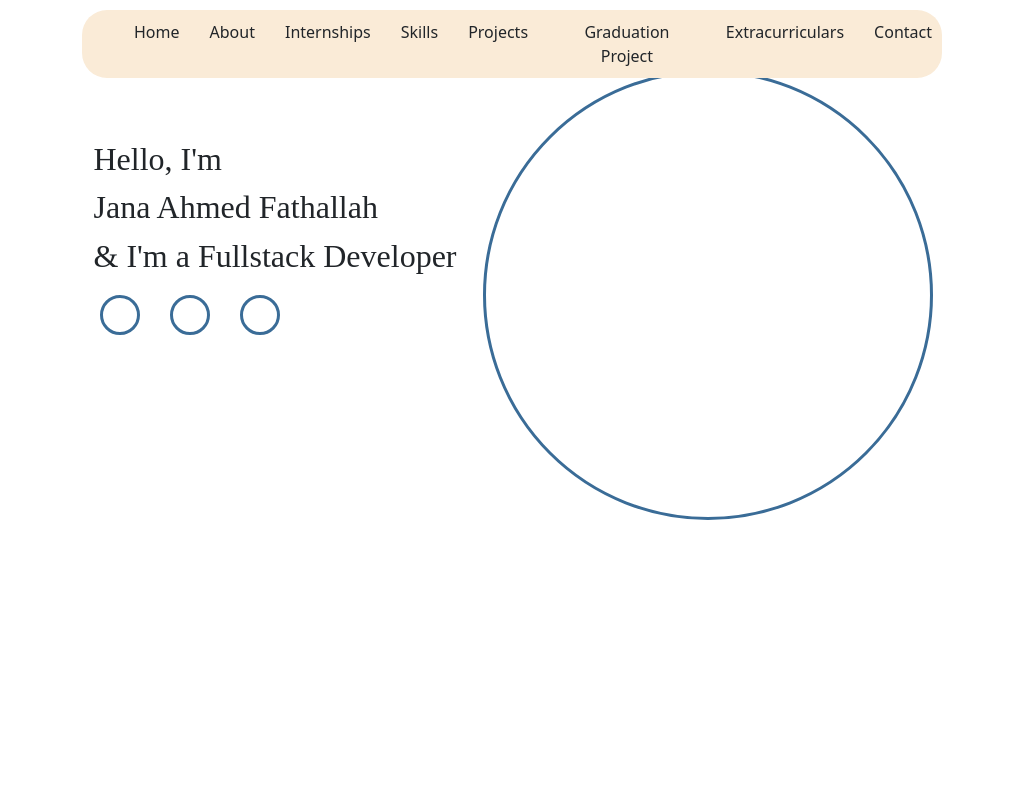
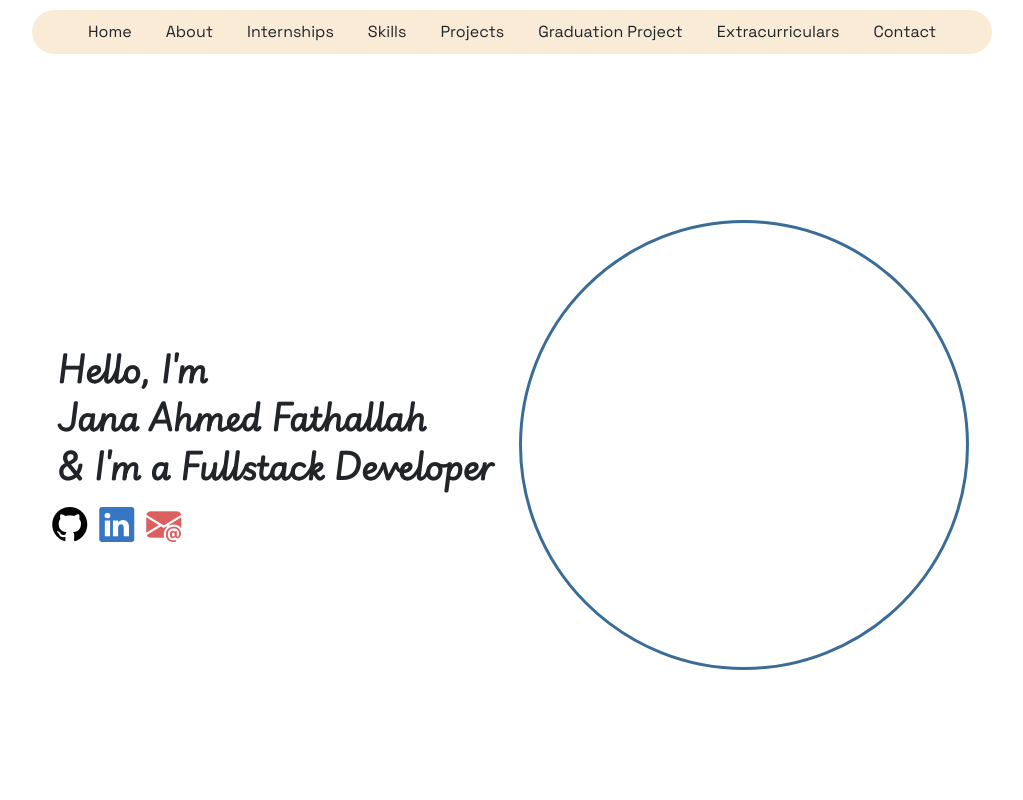
Before and after one commit to janafathallah/Jana_Fathallah_portfolio, an Angular app: page / in a window 1280 px wide. Shown: the top 800 px of the page, without its empty margins (128-1151 px from the left). Built offline with nearby package versions, Linux system fonts and the light colour scheme.

Commit message:
second commit

```diff
--- a/src/app/app.css
+++ b/src/app/app.css
@@ -0,0 +1,4 @@
+.app-root {
+  font-family: 'Title';
+  font-family: 'Text';
+}
--- a/src/app/home/home.css
+++ b/src/app/home/home.css
@@ -1,27 +1,26 @@
 #Home{
-    height: 800px;
+    height: 900px;
     display: flex;
     justify-content: center;
 }
-.circle{
-    border: solid;
-    border-color: rgb(58, 108, 151);
-    border-radius: 50%;
-    border-width: 3px;
+.icon{
     height: 40px;
     width: 40px;
-    margin: 10px 10px auto 20px;
+    margin: 10px 0px auto 7px;
+    display: flex;
+    justify-content: center; /* horizontal center */
+    align-items: center;
 }
 h2{
-    margin-top: 70px;
+    margin-top: 100px;
     margin: 10px 2px;
 }
 #name{
     margin-right: 0px;
-    margin-top: 130px;
+    margin-top: 340px;
 }
 #image{
-    margin-top: 70px;
+    margin-top: 220px;
     border: solid;
     border-color: rgb(58, 108, 151);
     border-radius: 50%;
@@ -29,3 +28,7 @@ h2{
     height: 450px;
     width: 450px;
 }
+i{
+    font-weight: 300;
+    font-size: 35px;
+}
--- a/src/app/home/home.html
+++ b/src/app/home/home.html
@@ -5,9 +5,9 @@
             <h2>Jana Ahmed Fathallah</h2>
             <h2>& I'm a Fullstack Developer</h2>
             <div class="row">
-                <div class="circle"></div>
-            <div class="circle"></div>
-            <div class="circle"></div>
+                <div class="icon" (click)="goToGit()"><i class="bi bi-github" style="color: rgb(3, 3, 3);"></i></div>
+            <div class="icon" (click)="goToLinkedIn()"><i class="bi bi-linkedin" style="color: rgb(55, 117, 197);"></i></div>
+            <div class="icon" (click)="goToEmail()"><i class="bi bi-envelope-at-fill" style="color: rgb(219, 95, 95);"></i></div>
             </div>
 
         </div>
--- a/src/app/home/home.ts
+++ b/src/app/home/home.ts
@@ -6,4 +6,16 @@ import { Component } from '@angular/core';
   templateUrl: './home.html',
   styleUrl: './home.css',
 })
-export class Home {}
+export class Home {
+  goToGit(){
+    window.location.href = "https://github.com/janafathallah";
+  }
+
+  goToLinkedIn(){
+    window.location.href = "https://www.linkedin.com/in/jana-fathallah-bb71aa287";
+  }
+
+  goToEmail(){
+    window.location.href = "https://github.com/janafathallah";
+  }
+}
--- a/src/app/internships/internships.css
+++ b/src/app/internships/internships.css
@@ -36,7 +36,7 @@ label{
     border-color: black;
     border-width: 5px;
     border-style: solid;
-    width: 950px;
+    width: 1100px;
     height:150px;
     margin-top: 30px;
 }
--- a/src/app/panel/panel.css
+++ b/src/app/panel/panel.css
@@ -12,8 +12,8 @@ ul{
     text-align: center;
     border-radius: 25px;
     background-color: antiquewhite;
-    width: 860px;
+    width: 960px;
 }
 li{
-    margin: 10px 10px 10px 20px;
+    margin: 10px 10px 10px 24px;
 }
--- a/src/index.html
+++ b/src/index.html
@@ -6,6 +6,7 @@
   <base href="/">
   <meta name="viewport" content="width=device-width, initial-scale=1">
   <link rel="icon" type="image/x-icon" href="favicon.ico">
+  <link rel="stylesheet" href="https://cdn.jsdelivr.net/npm/bootstrap-icons@1.11.3/font/bootstrap-icons.min.css">
 </head>
 <body>
   <app-root></app-root>
--- a/src/styles.css
+++ b/src/styles.css
@@ -1,3 +1,15 @@
-h1,h2,h3,h4,h5{
-    font-family: Melankolis Front Swash;
+h2{
+    font-family: Title;
+    font-weight: 600;
 }
+h3,h4,h5,h6,label,p,li{
+    font-family: Text;
+}
+@font-face {
+  font-family: 'Title';
+  src: url('./assets/PlaywriteGBS-Italic-VariableFont_wght.ttf');
+}
+@font-face {
+  font-family: 'Text';
+  src: url('./assets/SpaceGrotesk-VariableFont_wght.ttf');
+}
```
Also changed, not shown: src/assets/PlaywriteGBS-Italic-VariableFont_wght.ttf (added), src/assets/SpaceGrotesk-VariableFont_wght.ttf (added).
